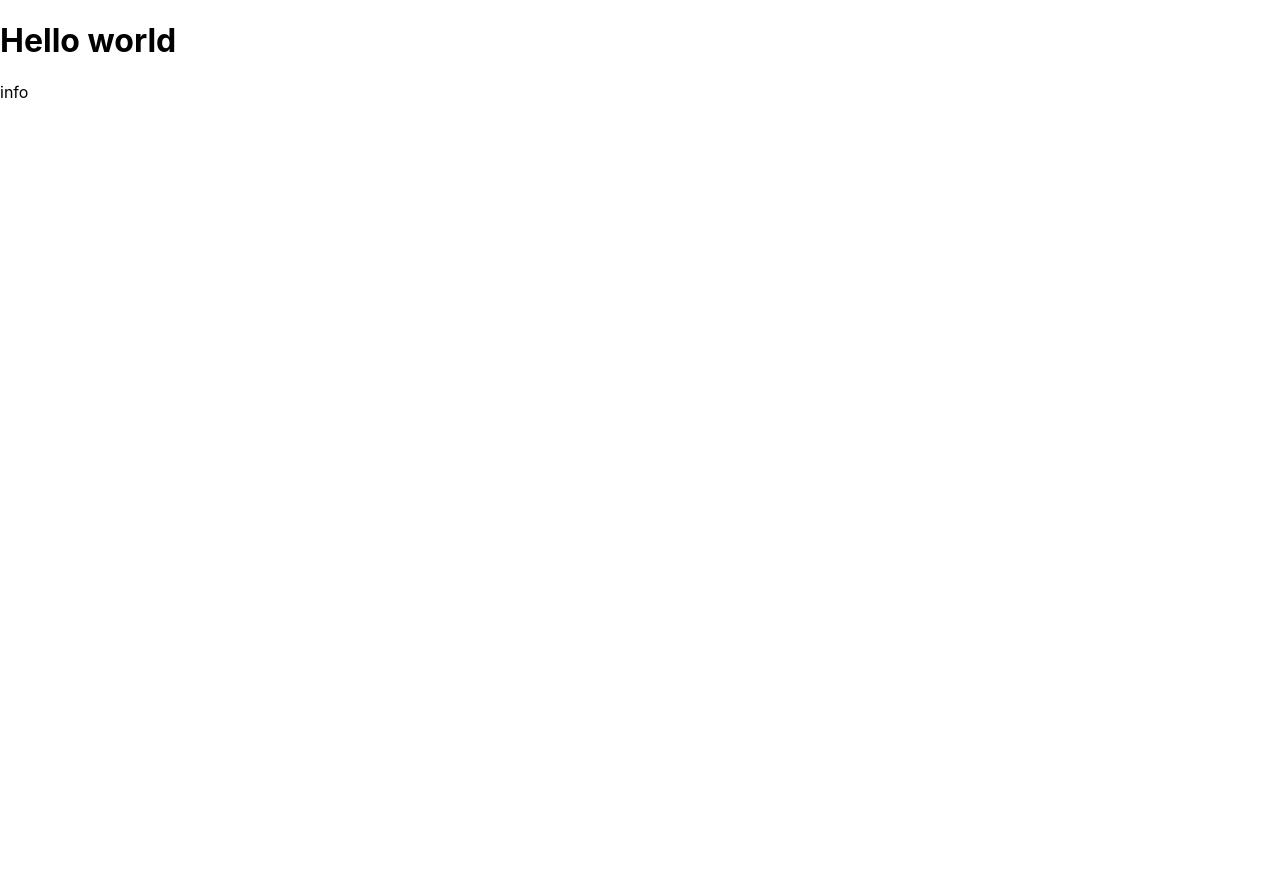
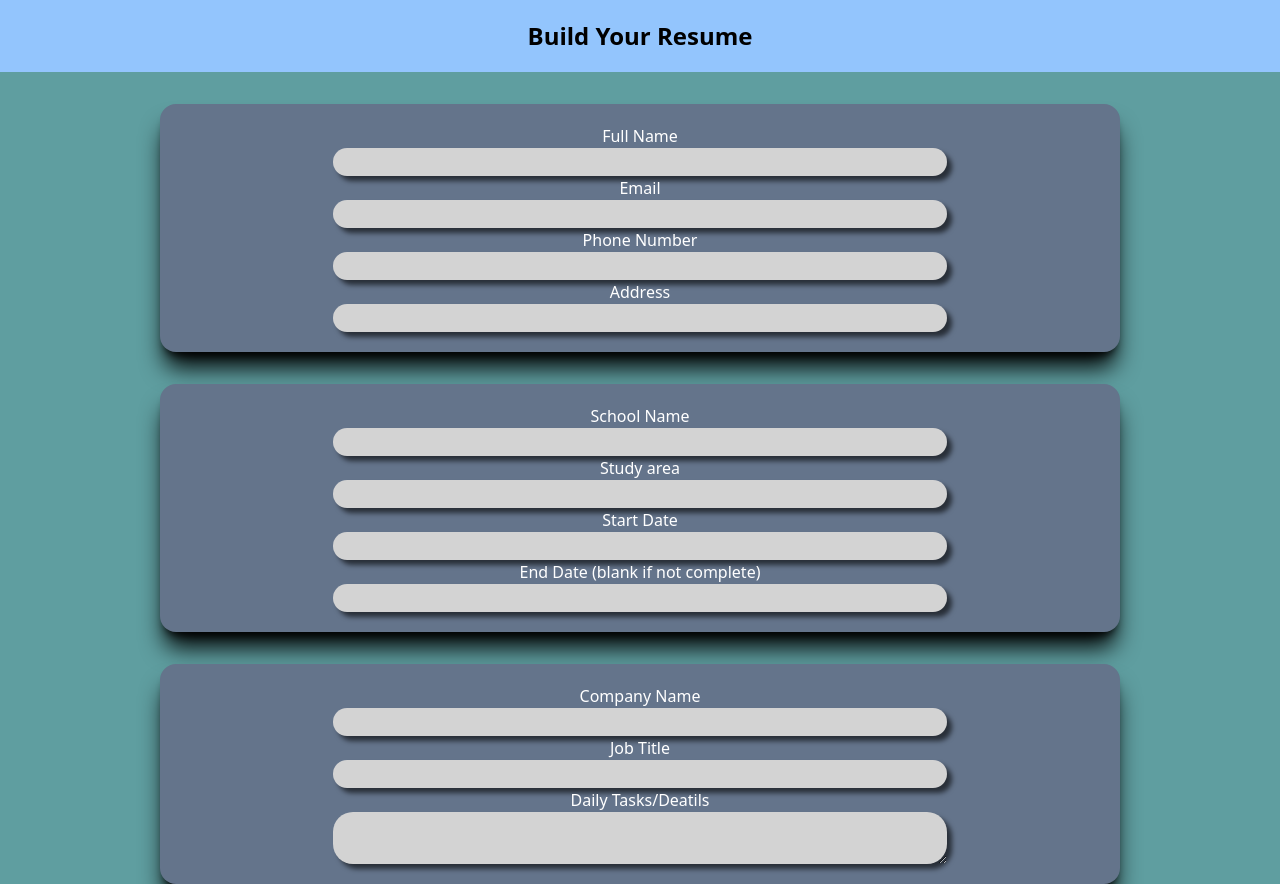
Before and after one commit to JohnCorrigan1/resume-builder, a React (Create React App) app: page / in a window 1280 px wide. Before the commit the page ends 800 px from the top, so only its background shows below. Built offline with nearby package versions, Linux system fonts and the light colour scheme.

Commit message:
forms layout

```diff
--- a/package.json
+++ b/package.json
@@ -34,5 +34,10 @@
       "last 1 firefox version",
       "last 1 safari version"
     ]
+  },
+  "devDependencies": {
+    "autoprefixer": "^10.4.12",
+    "postcss": "^8.4.16",
+    "tailwindcss": "^3.1.8"
   }
 }
--- /dev/null
+++ b/postcss.config.js
@@ -0,0 +1,6 @@
+module.exports = {
+  plugins: {
+    tailwindcss: {},
+    autoprefixer: {},
+  },
+}
--- a/src/App.js
+++ b/src/App.js
@@ -1,11 +1,12 @@
-import GetInfo from "./components/getData/GetInfo";
+import Header from "./components/ui/Header";
+import CvForm from "./components/getData/CvForm";
 
 function App() {
   return (
     <div className="App">
-      <h1>Hello world</h1>
-      <GetInfo />
-    </div>
+      <Header />
+      <CvForm />
+      </div>
   );
 }
 
--- /dev/null
+++ b/src/components/getData/CvForm.jsx
@@ -0,0 +1,14 @@
+import GetInfo from "./GetInfo";
+import GetEducation from "./GetEducation";
+import GetExperience from "./GetExperience";
+
+export default function CvForm(){
+
+    return(
+        <div>
+            <GetInfo />
+            <GetEducation />
+            <GetExperience />
+        </div>
+    )
+}
--- /dev/null
+++ b/src/components/getData/GetEducation.jsx
@@ -0,0 +1,27 @@
+import Card from "../ui/Card";
+import './forms.css'
+
+export default function GetEducation() {
+  return (
+    <Card>
+      <form action="">
+        <div className="flex flex-col items-center">
+          <label htmlFor="school">School Name</label>
+          <input type="text" id="school"className="w-2/3" />
+        </div>
+        <div className="flex flex-col items-center">
+          <label htmlFor="area">Study area</label>
+          <input type="text" id="area"className=" w-2/3" />
+        </div>
+        <div className="flex flex-col items-center">
+          <label htmlFor="start">Start Date</label>
+          <input type="text" id="start" className=" w-2/3"/>
+        </div>
+        <div className="flex flex-col items-center">
+          <label htmlFor="end">End Date (blank if not complete)</label>
+          <input type="text" id="end" className=" w-2/3"/>
+        </div>
+      </form>
+    </Card>
+  );
+}
--- /dev/null
+++ b/src/components/getData/GetExperience.jsx
@@ -0,0 +1,23 @@
+import Card from "../ui/Card";
+
+export default function GetExperience() {
+
+   return(
+        <Card>
+            <form action="">
+                <div className="flex flex-col items-center">
+                    <label htmlFor="company">Company Name</label>
+                    <input type="text" className=" w-2/3"/>
+                </div>
+                <div className="flex flex-col items-center">
+                    <label htmlFor="title">Job Title</label>
+                    <input type="text" className=" w-2/3" />
+                </div>
+                <div className="flex flex-col items-center">
+                    <label htmlFor="tasks">Daily Tasks/Deatils</label>
+                    <textarea className=" w-2/3"></textarea>
+                </div>
+            </form>
+        </Card>
+    )
+}
--- a/src/components/getData/GetInfo.jsx
+++ b/src/components/getData/GetInfo.jsx
@@ -1,4 +1,26 @@
-export default function GetInfo(){
+import Card from "../ui/Card";
 
-    return <div>info</div>
+export default function GetInfo() {
+  return (
+    <Card>
+      <form action="">
+        <div className="flex flex-col  mr-auto ml-auto items-center">
+          <label htmlFor="name">Full Name</label>
+          <input type="text" id="name" className="w-2/3" />
+        </div>
+        <div className="flex flex-col mr-auto ml-auto items-center">
+          <label htmlFor="email">Email</label>
+          <input type="email" className="w-2/3" />
+        </div>
+        <div className="flex flex-col mr-auto ml-auto items-center">
+          <label htmlFor="phone">Phone Number</label>
+          <input type="text" className="w-2/3" />
+        </div>
+        <div className="flex flex-col mr-auto ml-auto items-center">
+          <label htmlFor="address">Address</label>
+          <input type="text" className="w-2/3" />
+        </div>
+      </form>
+    </Card>
+  );
 }
--- /dev/null
+++ b/src/components/getData/forms.css
@@ -0,0 +1,17 @@
+input{
+    border-radius: 20px;
+    padding: 2px;
+    background-color: lightgray;
+    box-shadow: 5px 5px 5px 0px rgba(0, 0, 0, 0.6);
+}
+
+label{
+    color:white;
+}
+
+textarea {
+    border-radius: 20px;
+    padding: 2px;
+    background-color: lightgray;
+    box-shadow: 5px 5px 5px 0px rgba(0, 0, 0, 0.6);
+}
--- a/src/components/ui/Card.jsx
+++ b/src/components/ui/Card.jsx
@@ -0,0 +1,6 @@
+export default function Card(props) {
+  return (
+    <div className="shadow-xl shadow-black bg-slate-500 w-3/4 mr-auto ml-auto p-5 mt-8 rounded-2xl ">
+        {props.children}</div>
+  );
+}
--- /dev/null
+++ b/src/components/ui/Header.jsx
@@ -0,0 +1,8 @@
+export default function Header(){
+
+    return(
+        <div className="flex justify-center items-center p-5 text-2xl font-bold bg-blue-300">
+            <h1>Build Your Resume</h1>
+        </div>
+    )
+}
--- a/src/index.css
+++ b/src/index.css
@@ -1,13 +1,7 @@
-body {
-  margin: 0;
-  font-family: -apple-system, BlinkMacSystemFont, 'Segoe UI', 'Roboto', 'Oxygen',
-    'Ubuntu', 'Cantarell', 'Fira Sans', 'Droid Sans', 'Helvetica Neue',
-    sans-serif;
-  -webkit-font-smoothing: antialiased;
-  -moz-osx-font-smoothing: grayscale;
+@tailwind base;
+@tailwind components;
+@tailwind utilities;
+
+body{
+  background-color: cadetblue;
 }
-
-code {
-  font-family: source-code-pro, Menlo, Monaco, Consolas, 'Courier New',
-    monospace;
-}
--- /dev/null
+++ b/tailwind.config.js
@@ -0,0 +1,10 @@
+/** @type {import('tailwindcss').Config} */
+module.exports = {
+  content: [
+    "./src/**/*.{js,jsx,ts,tsx}",
+  ],
+  theme: {
+    extend: {},
+  },
+  plugins: [],
+}
```
Also changed, not shown: 1 other file (tests, documents, lock files or other folders).
